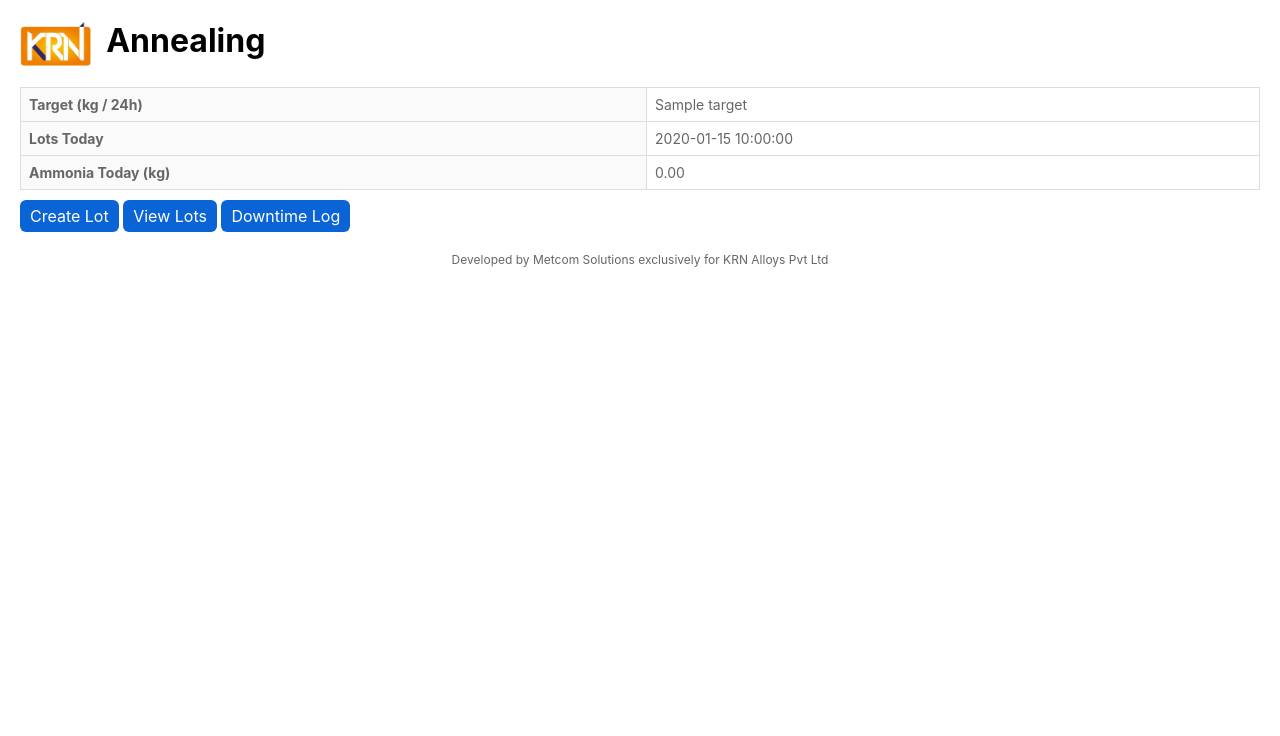
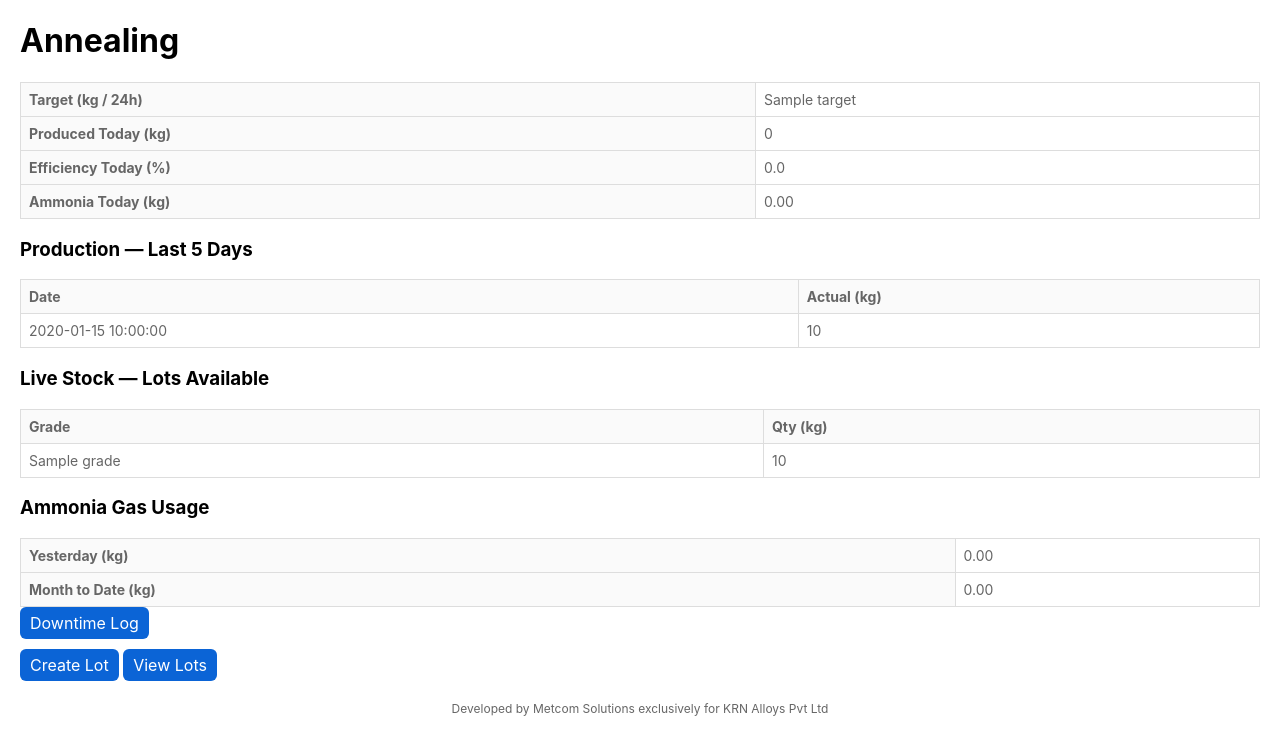
Before and after one commit to rakeshchandekar-design/krn-mrp-plant1, a Python web app: template templates/annealing_home.html in a window 1280 px wide. Shown: the part 89-825 px from the top of the page. Before the commit the page ends 356 px from the top, so only its background shows below. Run offline with Jinja, Linux system fonts and the light colour scheme; the template is opened without the code that fills it: most values are stand-ins (such as "Sample title", 1, 10 or a date in 2020).

Commit message:
Update annealing_home.html

```diff
--- a/templates/annealing_home.html
+++ b/templates/annealing_home.html
@@ -1,33 +1,55 @@
 {% extends "base.html" %}
 {% block content %}
 <h1>
-  <img src="{{ url_for('static', path='KRN_Logo.png') }}" height="44" style="vertical-align:middle">
-  &nbsp;Annealing
+  Annealing
 </h1>
 
 <div class="card">
   <table class="table small">
     <tr><th>Target (kg / 24h)</th><td>{{ target }}</td></tr>
-    <tr><th>Lots Today</th><td>{{ lots_today }}</td></tr>
+    <tr><th>Produced Today (kg)</th><td>{{ '%.0f'|format(produced_today or 0) }}</td></tr>
+    <tr><th>Efficiency Today (%)</th><td>{{ '%.1f'|format(eff_today or 0) }}</td></tr>
     <tr><th>Ammonia Today (kg)</th><td>{{ '%.2f'|format(nh3_today or 0) }}</td></tr>
-
-    {# costing is shown only to admin; variables come from routes.py #}
     {% if request.state.role == "admin" %}
-      <tr>
-        <th>Avg Cost / kg (today)</th>
-        <td>{{ '%.2f'|format(avg_cost_today or 0) }}</td>
-      </tr>
-      <tr>
-        <th>Weighted Cost / kg (today)</th>
-        <td>{{ '%.2f'|format(weighted_cost_today or 0) }}</td>
-      </tr>
+      <tr><th>Avg Cost / kg (today)</th><td>{{ '%.2f'|format(avg_cost_today or 0) }}</td></tr>
+      <tr><th>Weighted Cost / kg (today)</th><td>{{ '%.2f'|format(weighted_cost_today or 0) }}</td></tr>
     {% endif %}
   </table>
+</div>
+
+<div class="grid-2" style="margin-top:12px">
+  <div class="card">
+    <h3>Production — Last 5 Days</h3>
+    <table class="table small">
+      <tr><th>Date</th><th>Actual (kg)</th></tr>
+      {% for r in last5 %}
+        <tr><td>{{ r.date }}</td><td>{{ '%.0f'|format(r.qty or 0) }}</td></tr>
+      {% endfor %}
+    </table>
+  </div>
+
+  <div class="card">
+    <h3>Live Stock — Lots Available</h3>
+    <table class="table small">
+      <tr><th>Grade</th><th>Qty (kg)</th></tr>
+      {% for s in live_stock %}
+        <tr><td>{{ s.grade }}</td><td>{{ '%.0f'|format(s.qty or 0) }}</td></tr>
+      {% endfor %}
+    </table>
+  </div>
+</div>
+
+<div class="card" style="margin-top:12px">
+  <h3>Ammonia Gas Usage</h3>
+  <table class="table small">
+    <tr><th>Yesterday (kg)</th><td>{{ '%.2f'|format(nh3_yday or 0) }}</td></tr>
+    <tr><th>Month to Date (kg)</th><td>{{ '%.2f'|format(nh3_mtd or 0) }}</td></tr>
+  </table>
+  <div class="toolbar"><a class="btn" href="/anneal/downtime">Downtime Log</a></div>
 </div>
 
 <div class="toolbar" style="margin-top:10px">
   <a class="btn btn-primary" href="/anneal/create">Create Lot</a>
   <a class="btn" href="/anneal/lots">View Lots</a>
-  <a class="btn" href="/anneal/downtime">Downtime Log</a>
 </div>
 {% endblock %}
```
